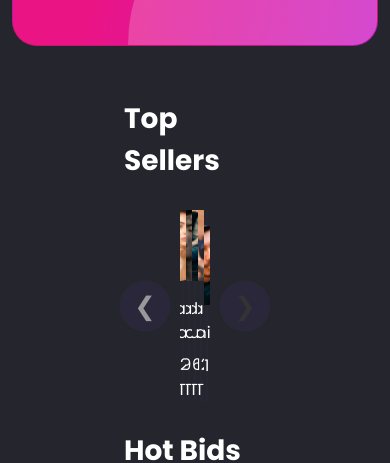
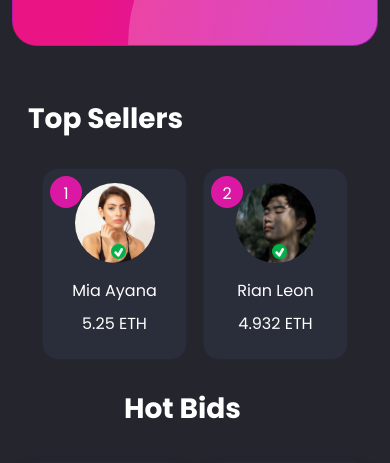
Before and after one commit to roshie/graphique-nft, a React (Create React App) app: page / in a window 390 px wide. Shown: the part 287-750 px from the top of the page. Built offline with nearby package versions, Linux system fonts and the light colour scheme; a web font is replaced by a local one.

Commit message:
update readme

```diff
--- a/src/assets/css/index.css
+++ b/src/assets/css/index.css
@@ -149,6 +149,10 @@ h1,
   .modal-dialog-centered {
     align-items: end !important;
   }
+
+  .rec .rec-arrow {
+    display: none !important;
+  }
 }
 
 .btn-primary:hover {
--- a/src/components/SliderCards.jsx
+++ b/src/components/SliderCards.jsx
@@ -36,6 +36,13 @@ const data = [
   },
 ];
 
+const breakPoints = [
+  { width: 1, itemsToShow: 2 },
+  { width: 550, itemsToShow: 2, itemsToScroll: 2 },
+  { width: 768, itemsToShow: 3 },
+  { width: 1200, itemsToShow: 4 },
+];
+
 export default function SliderCards(theme) {
   return (
     <>
@@ -49,6 +56,7 @@ export default function SliderCards(theme) {
               size="1rem"
             />
           }
+          breakPoints={breakPoints}
           itemsToScroll={1}
           prevIcon={
             <BsArrowLeftCircle
--- a/src/pages/Home.jsx
+++ b/src/pages/Home.jsx
@@ -23,7 +23,7 @@ export default function Home(props) {
         </div>
       </div>
       <div className="my-3">{/* <Check  theme={props.theme} /> */}</div>
-      <div className="align-items-left mx-5 px-5 py-2">
+      <div className="align-items-left mx-0 mx-md-5 px-0 px-md-5 py-2">
         <h1
           className="mt-3 mx-2 px-2 mb-4 text-left py-1"
           style={{ fontSize: "22px", fontWeight: "600" }}
```
